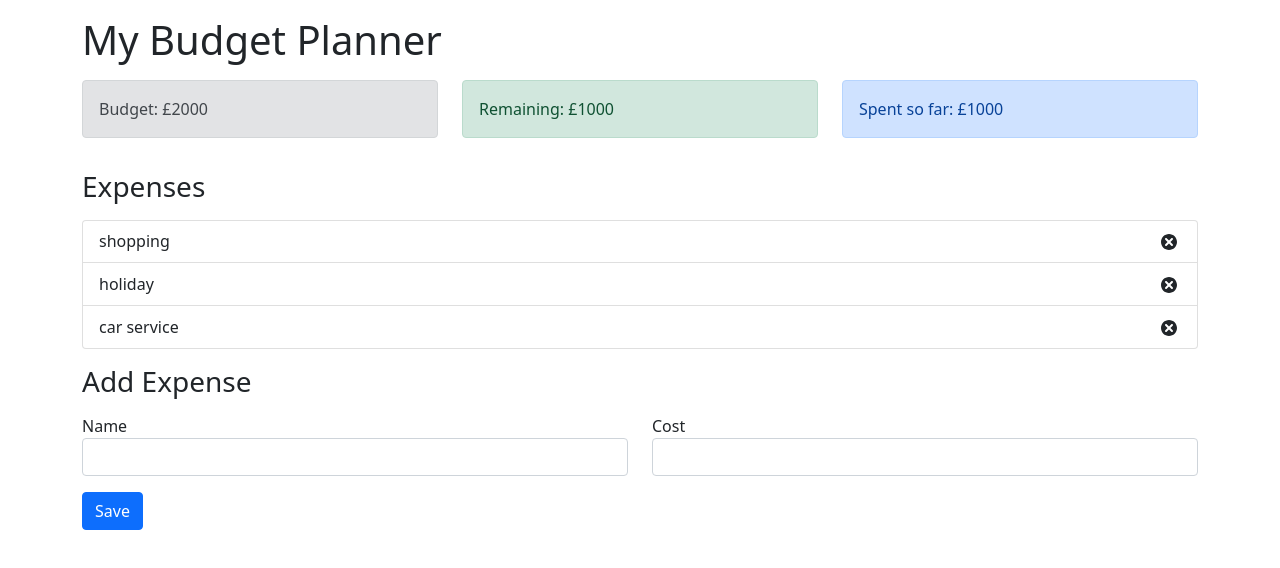
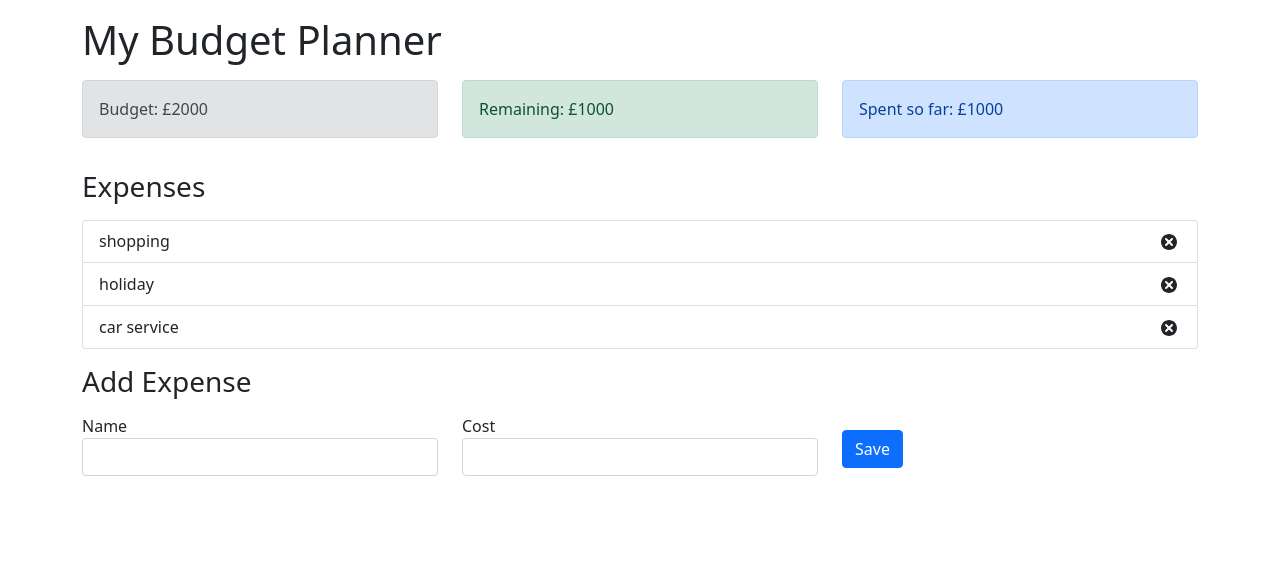
Before and after one commit to EmmanuelPallares/BudgetApp, a React (Create React App) app: page / in a window 1280 px wide. Shown: the top 568 px of the page. Built offline with nearby package versions, Linux system fonts and the light colour scheme.

Commit message:
add a new expense capturing form values

```diff
--- a/src/components/AddExpenseForm.js
+++ b/src/components/AddExpenseForm.js
@@ -1,8 +1,13 @@
-import React from "react";
+import React, { useState } from "react";
 
 const AddExpenseForm = () => {
+  const [name, setName] = useState("");
+  const [cost, setCost] = useState("");
+
+  const onSubmit = (event) => {};
+
   return (
-    <form>
+    <form onSubmit={onSubmit}>
       <div className="row">
         <div className="col-sm">
           <label for="name">Name</label>
@@ -11,6 +16,8 @@ const AddExpenseForm = () => {
             type="text"
             className="form-control"
             id="name"
+            value={name}
+            onChange={(event) => setName(event.target.value)}
           ></input>
         </div>
         <div className="col-sm">
@@ -20,10 +27,10 @@ const AddExpenseForm = () => {
             type="text"
             className="form-control"
             id="cost"
+            value={cost}
+            onChange={(event) => setCost(event.target.value)}
           ></input>
         </div>
-      </div>
-      <div className="row">
         <div className="col-sm">
           <button type="submit" className="btn btn-primary mt-3">
             Save
```
